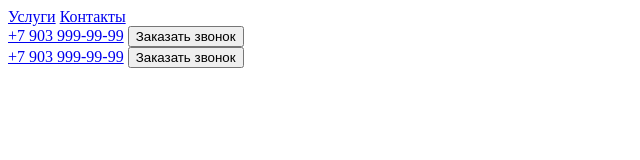
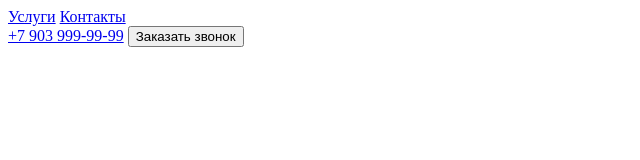
Before and after one commit to BoriskaGlebov/special-app, a plain HTML site: page index.html in a window 1280 px wide. Shown: the whole page, without its empty margins (0-640 px from the left). Drawn offline with Linux system fonts and the light colour scheme.

Commit message:
remove number

```diff
--- a/index.html
+++ b/index.html
@@ -17,10 +17,7 @@
             <a href="tel:+79039999999">+7 903 999-99-99</a>
             <button>Заказать звонок</button>
         </div>
-	<div>
-            <a href="tel:1111111111">+7 903 999-99-99</a>
-            <button>Заказать звонок</button>
-        </div>
+
     </header>
 </body>
 </html>
```
